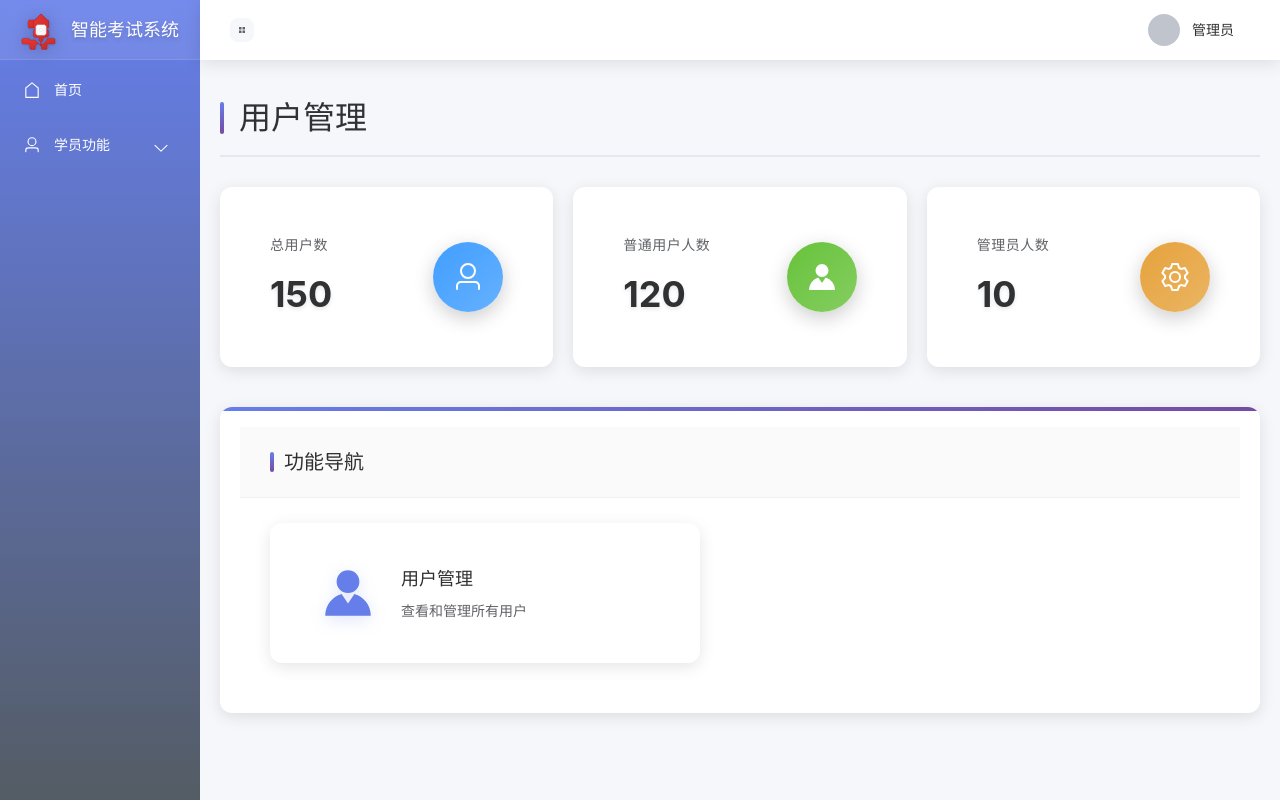
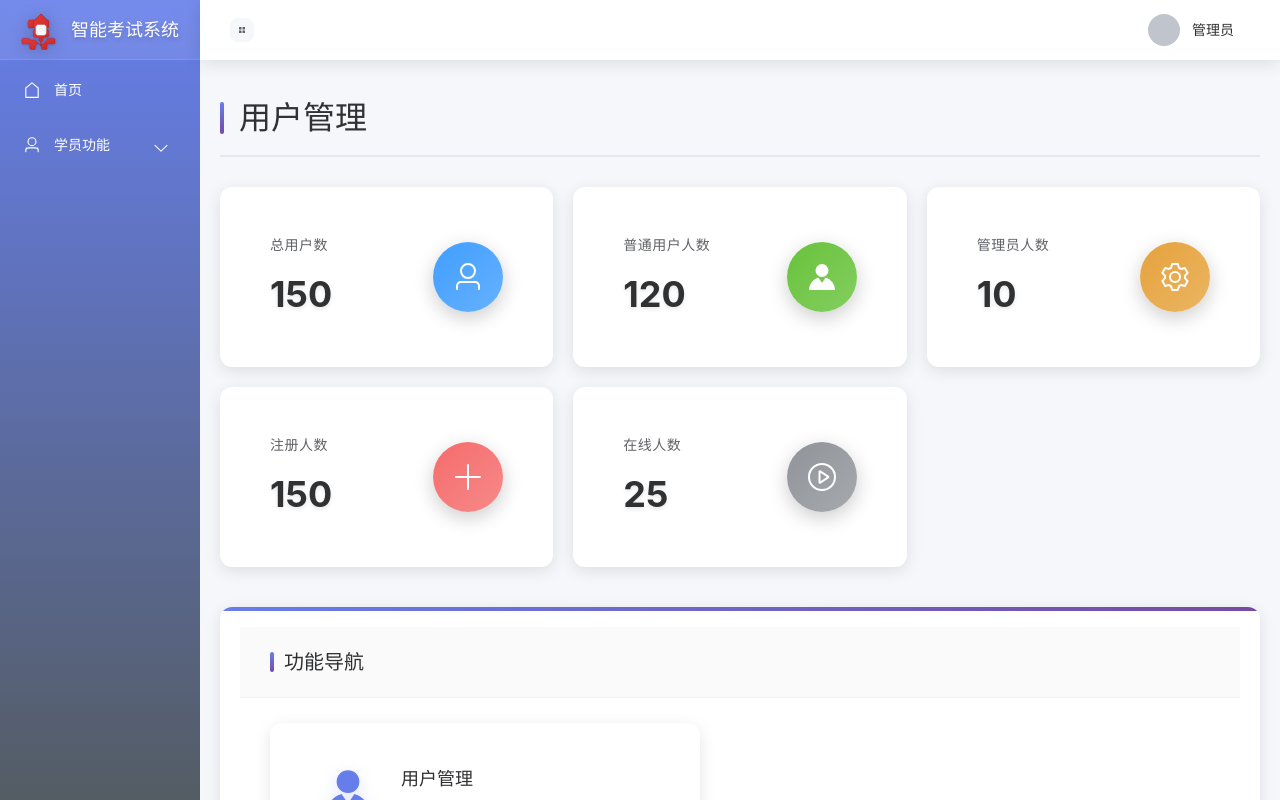
Before and after one commit to hangyubin/SanJikaoshi, a Vue app in the folder client/: page /#/dashboard/user-management in a window 1280 px wide. Built offline with nearby package versions, Linux system fonts and the light colour scheme.

Commit message:
修复用户管理相关问题：重置密码样式、友情提示、统计卡片、首页标签显示

```diff
--- a/client/src/views/Dashboard.vue
+++ b/client/src/views/Dashboard.vue
@@ -528,6 +528,30 @@ onMounted(() => {
 .welcome-info {
   flex: 1;
   z-index: 1;
+  min-width: 0; /* 确保flex子元素能正确收缩 */
+}
+
+.user-info-tags {
+  display: flex;
+  gap: 10px;
+  margin-top: 10px;
+  flex-wrap: nowrap; /* 强制标签在同一排显示 */
+  overflow-x: auto; /* 允许水平滚动 */
+  padding-bottom: 5px;
+}
+
+/* 隐藏滚动条但保留滚动功能 */
+.user-info-tags::-webkit-scrollbar {
+  height: 4px;
+}
+
+.user-info-tags::-webkit-scrollbar-thumb {
+  background: rgba(255, 255, 255, 0.3);
+  border-radius: 2px;
+}
+
+.user-info-tags::-webkit-scrollbar-track {
+  background: rgba(255, 255, 255, 0.1);
 }
 
 .welcome-info h1 {
--- a/client/src/views/admin/StudentList.vue
+++ b/client/src/views/admin/StudentList.vue
@@ -43,7 +43,7 @@
           <template #default="scope">
             <!-- 系统管理员admin不能被任何账号操作 -->
             <el-button
-              type="info"
+              type="danger"
               size="small"
               @click="handleResetPassword(scope.row)"
               :disabled="scope.row.username === 'admin'"
@@ -82,6 +82,10 @@
         </el-form-item>
         <el-form-item label="新密码">
           <el-input v-model="resetPasswordForm.newPassword" type="password" placeholder="请输入新密码"></el-input>
+          <div class="password-hint">
+            <el-icon class="hint-icon"><WarningFilled /></el-icon>
+            <span>友情提示：密码长度至少6个字符，建议包含字母和数字</span>
+          </div>
         </el-form-item>
       </el-form>
       <template #footer>
@@ -96,7 +100,8 @@
 
 <script setup lang="ts">
 import { ref, reactive, onMounted } from 'vue'
-import { ElMessage } from 'element-plus'
+import { ElMessage, ElIcon } from 'element-plus'
+import { WarningFilled } from '@element-plus/icons-vue'
 import axios from '@/utils/axios'
 import { getRoleType, getRoleLabel } from '@/utils/roleConfig'
 
@@ -232,4 +237,23 @@ const handleCurrentChange = (current: number) => {
   justify-content: center;
   margin-top: 20px;
 }
+
+/* 密码提示样式 */
+.password-hint {
+  margin-top: 8px;
+  padding: 10px;
+  background-color: #fff3cd;
+  border: 1px solid #ffeeba;
+  border-radius: 4px;
+  display: flex;
+  align-items: center;
+  gap: 8px;
+  font-size: 13px;
+  color: #856404;
+}
+
+.hint-icon {
+  color: #ffc107;
+  font-size: 16px;
+}
 </style>
--- a/client/src/views/admin/UserManagement.vue
+++ b/client/src/views/admin/UserManagement.vue
@@ -45,6 +45,34 @@
           </div>
         </el-card>
       </el-col>
+
+      <el-col :span="8">
+        <el-card class="stat-card">
+          <div class="stat-content">
+            <div class="stat-info">
+              <p class="stat-label">注册人数</p>
+              <h3 class="stat-value">{{ registeredCount }}</h3>
+            </div>
+            <div class="stat-icon register-icon">
+              <el-icon><Plus /></el-icon>
+            </div>
+          </div>
+        </el-card>
+      </el-col>
+
+      <el-col :span="8">
+        <el-card class="stat-card">
+          <div class="stat-content">
+            <div class="stat-info">
+              <p class="stat-label">在线人数</p>
+              <h3 class="stat-value">{{ onlineCount }}</h3>
+            </div>
+            <div class="stat-icon online-icon">
+              <el-icon><VideoPlay /></el-icon>
+            </div>
+          </div>
+        </el-card>
+      </el-col>
     </el-row>
 
     <!-- 功能导航 -->
@@ -72,7 +100,7 @@
 <script setup lang="ts">
 import { ref } from 'vue'
 import { useRouter } from 'vue-router'
-import { User, Avatar, Setting } from '@element-plus/icons-vue'
+import { User, Avatar, Setting, Plus, VideoPlay } from '@element-plus/icons-vue'
 
 const router = useRouter()
 
@@ -80,6 +108,8 @@ const router = useRouter()
 const totalUserCount = ref(150)
 const studentCount = ref(120)
 const adminCount = ref(10)
+const registeredCount = ref(150) // 注册人数，初始值与总用户数相同
+const onlineCount = ref(25) // 在线人数
 
 const navigateTo = (path: string) => {
   router.push(`/dashboard/${path}`)
@@ -238,6 +268,14 @@ const navigateTo = (path: string) => {
 
 .admin-icon {
   background: linear-gradient(135deg, #e6a23c 0%, #ebb563 100%);
+}
+
+.register-icon {
+  background: linear-gradient(135deg, #f56c6c 0%, #f78989 100%);
+}
+
+.online-icon {
+  background: linear-gradient(135deg, #909399 0%, #a6a9ad 100%);
 }
 
 /* 导航卡片 */
```
